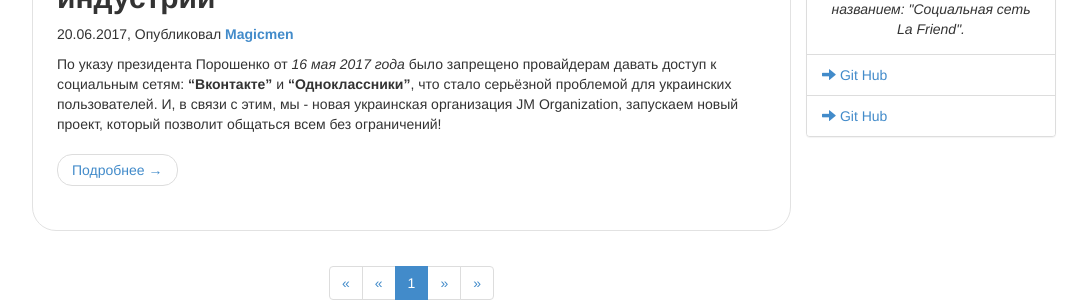
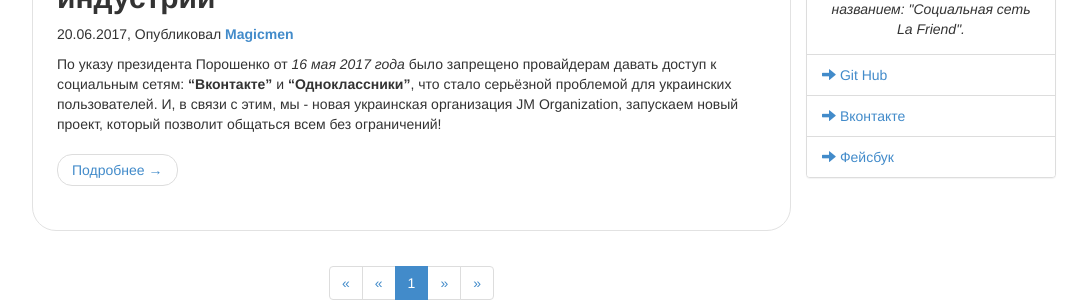
Before and after one commit to jm-organization/jm-organization.github.io, a Jekyll site: the page built from index.html, in a window 1280 px wide and 900 px high, scrolled down 581 px. Shown: the part 152-454 px from the top of the window, without its empty margins (96-1183 px from the left). Built offline with Jekyll 4.4.1, drawn with Linux system fonts in a browser that asks for light colours; the list of posts is cut into pages by our own code.

Commit message:
Update jm_sidebar.html

```diff
--- a/_includes/jm_sidebar.html
+++ b/_includes/jm_sidebar.html
@@ -10,7 +10,10 @@
             <a href="https://github.com/jm-organization/" target="_blank"><span class="glyphicon glyphicon-arrow-right"></span> Git Hub</a>
         </li>
         <li class="list-group-item">
-            <a href="https://github.com/jm-organization/" disabled target="_blank"><span class="glyphicon glyphicon-arrow-right"></span> Git Hub</a>
+            <a href="https://vk.com/jmagicmen/" target="_blank"><span class="glyphicon glyphicon-arrow-right"></span> Вконтакте</a>
+        </li>
+        <li class="list-group-item">
+            <a href="https://www.facebook.com/jmagicmen/" target="_blank"><span class="glyphicon glyphicon-arrow-right"></span> Фейсбук</a>
         </li>
     </ul>
 </div>
```
